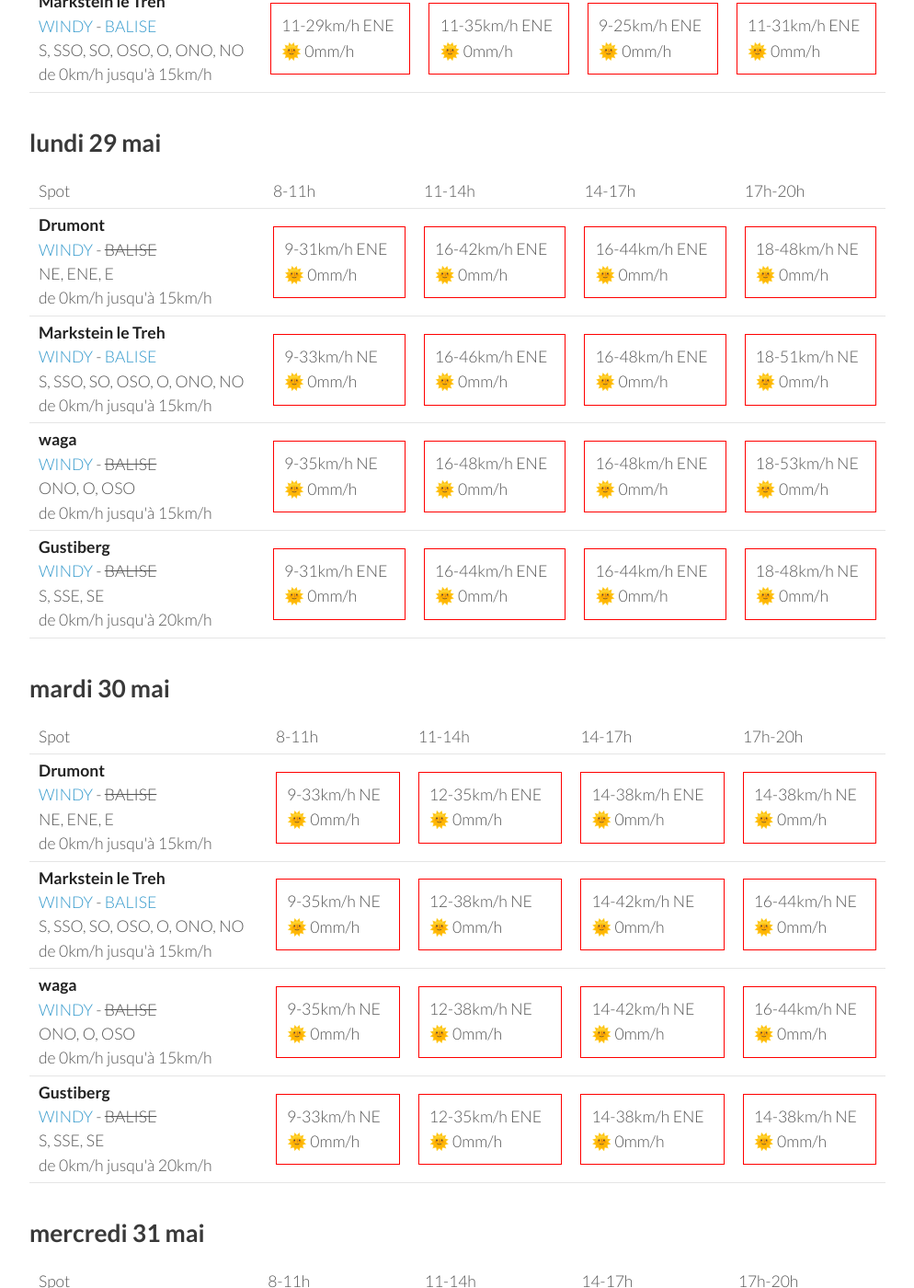
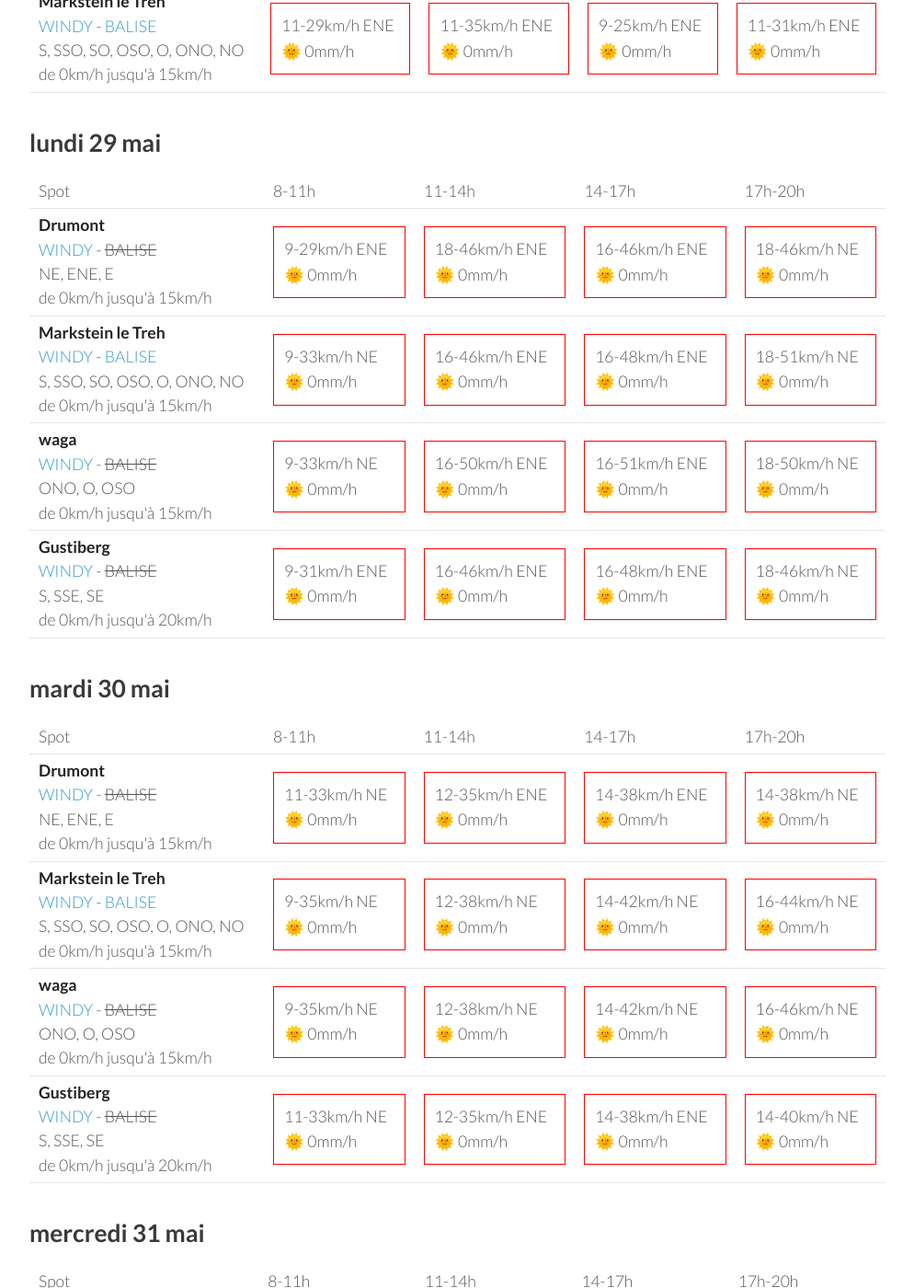
Before and after one commit to parapente-dans-le-nord/parapente-dans-le-nord.github.io, a Jekyll site: the page built from vosges.markdown, in a window 1280 px wide and 1400 px high, scrolled down 1325 px. Shown: the whole window at 92% size, without its empty margins (26-1020 px from the left). Built offline with Jekyll 4.4.1, drawn with Linux system fonts in a browser that asks for light colours; some of the changed text lies outside the part shown.

Commit message:
update index.markdown

```diff
--- a/vosges.markdown
+++ b/vosges.markdown
@@ -132,10 +132,10 @@ page mise à jour le samedi 27 mai 13:16
 <tr>
         <td><strong>Drumont</strong><br><a href="https://windy.com/47.898/6.919?47.687,6.919,9,m:eYYagmG">WINDY</a> - <span class="no-balise"> BALISE </span><br> <span class="vent-favorable">NE, ENE, E</span><br><span class="force-vent">de 0km/h jusqu'à 15km/h</span> </td>
 
-            <td><div class="not-flyable"><p>9-31km/h ENE</p><p>🌞 0mm/h</p></div></td>
-            <td><div class="not-flyable"><p>16-42km/h ENE</p><p>🌞 0mm/h</p></div></td>
-            <td><div class="not-flyable"><p>16-44km/h ENE</p><p>🌞 0mm/h</p></div></td>
-            <td><div class="not-flyable"><p>18-48km/h NE</p><p>🌞 0mm/h</p></div></td>
+            <td><div class="not-flyable"><p>9-29km/h ENE</p><p>🌞 0mm/h</p></div></td>
+            <td><div class="not-flyable"><p>18-46km/h ENE</p><p>🌞 0mm/h</p></div></td>
+            <td><div class="not-flyable"><p>16-46km/h ENE</p><p>🌞 0mm/h</p></div></td>
+            <td><div class="not-flyable"><p>18-46km/h NE</p><p>🌞 0mm/h</p></div></td>
 
 
     </tr>
@@ -152,10 +152,10 @@ page mise à jour le samedi 27 mai 13:16
 <tr>
         <td><strong>waga</strong><br><a href="https://windy.com/47.903/6.996?47.900,6.983,15">WINDY</a> - <span class="no-balise"> BALISE </span><br> <span class="vent-favorable">ONO, O, OSO</span><br><span class="force-vent">de 0km/h jusqu'à 15km/h</span> </td>
 
-            <td><div class="not-flyable"><p>9-35km/h NE</p><p>🌞 0mm/h</p></div></td>
-            <td><div class="not-flyable"><p>16-48km/h ENE</p><p>🌞 0mm/h</p></div></td>
-            <td><div class="not-flyable"><p>16-48km/h ENE</p><p>🌞 0mm/h</p></div></td>
-            <td><div class="not-flyable"><p>18-53km/h NE</p><p>🌞 0mm/h</p></div></td>
+            <td><div class="not-flyable"><p>9-33km/h NE</p><p>🌞 0mm/h</p></div></td>
+            <td><div class="not-flyable"><p>16-50km/h ENE</p><p>🌞 0mm/h</p></div></td>
+            <td><div class="not-flyable"><p>16-51km/h ENE</p><p>🌞 0mm/h</p></div></td>
+            <td><div class="not-flyable"><p>18-50km/h NE</p><p>🌞 0mm/h</p></div></td>
 
 
     </tr>
@@ -163,9 +163,9 @@ page mise à jour le samedi 27 mai 13:16
         <td><strong>Gustiberg</strong><br><a href="https://windy.com/47.894/6.934?47.891,6.934,15,m:eYYagmI">WINDY</a> - <span class="no-balise"> BALISE </span><br> <span class="vent-favorable">S, SSE, SE</span><br><span class="force-vent">de 0km/h jusqu'à 20km/h</span> </td>
 
             <td><div class="not-flyable"><p>9-31km/h ENE</p><p>🌞 0mm/h</p></div></td>
-            <td><div class="not-flyable"><p>16-44km/h ENE</p><p>🌞 0mm/h</p></div></td>
-            <td><div class="not-flyable"><p>16-44km/h ENE</p><p>🌞 0mm/h</p></div></td>
-            <td><div class="not-flyable"><p>18-48km/h NE</p><p>🌞 0mm/h</p></div></td>
+            <td><div class="not-flyable"><p>16-46km/h ENE</p><p>🌞 0mm/h</p></div></td>
+            <td><div class="not-flyable"><p>16-48km/h ENE</p><p>🌞 0mm/h</p></div></td>
+            <td><div class="not-flyable"><p>18-46km/h NE</p><p>🌞 0mm/h</p></div></td>
 
 
     </tr>
@@ -188,7 +188,7 @@ page mise à jour le samedi 27 mai 13:16
 <tr>
         <td><strong>Drumont</strong><br><a href="https://windy.com/47.898/6.919?47.687,6.919,9,m:eYYagmG">WINDY</a> - <span class="no-balise"> BALISE </span><br> <span class="vent-favorable">NE, ENE, E</span><br><span class="force-vent">de 0km/h jusqu'à 15km/h</span> </td>
 
-            <td><div class="not-flyable"><p>9-33km/h NE</p><p>🌞 0mm/h</p></div></td>
+            <td><div class="not-flyable"><p>11-33km/h NE</p><p>🌞 0mm/h</p></div></td>
             <td><div class="not-flyable"><p>12-35km/h ENE</p><p>🌞 0mm/h</p></div></td>
             <td><div class="not-flyable"><p>14-38km/h ENE</p><p>🌞 0mm/h</p></div></td>
             <td><div class="not-flyable"><p>14-38km/h NE</p><p>🌞 0mm/h</p></div></td>
@@ -211,17 +211,17 @@ page mise à jour le samedi 27 mai 13:16
             <td><div class="not-flyable"><p>9-35km/h NE</p><p>🌞 0mm/h</p></div></td>
             <td><div class="not-flyable"><p>12-38km/h NE</p><p>🌞 0mm/h</p></div></td>
             <td><div class="not-flyable"><p>14-42km/h NE</p><p>🌞 0mm/h</p></div></td>
-            <td><div class="not-flyable"><p>16-44km/h NE</p><p>🌞 0mm/h</p></div></td>
+            <td><div class="not-flyable"><p>16-46km/h NE</p><p>🌞 0mm/h</p></div></td>
 
 
     </tr>
 <tr>
         <td><strong>Gustiberg</strong><br><a href="https://windy.com/47.894/6.934?47.891,6.934,15,m:eYYagmI">WINDY</a> - <span class="no-balise"> BALISE </span><br> <span class="vent-favorable">S, SSE, SE</span><br><span class="force-vent">de 0km/h jusqu'à 20km/h</span> </td>
 
-            <td><div class="not-flyable"><p>9-33km/h NE</p><p>🌞 0mm/h</p></div></td>
+            <td><div class="not-flyable"><p>11-33km/h NE</p><p>🌞 0mm/h</p></div></td>
             <td><div class="not-flyable"><p>12-35km/h ENE</p><p>🌞 0mm/h</p></div></td>
             <td><div class="not-flyable"><p>14-38km/h ENE</p><p>🌞 0mm/h</p></div></td>
-            <td><div class="not-flyable"><p>14-38km/h NE</p><p>🌞 0mm/h</p></div></td>
+            <td><div class="not-flyable"><p>14-40km/h NE</p><p>🌞 0mm/h</p></div></td>
 
 
     </tr>
```
Also changed, not shown: other parts of vosges.markdown (+1 -1 lines).
